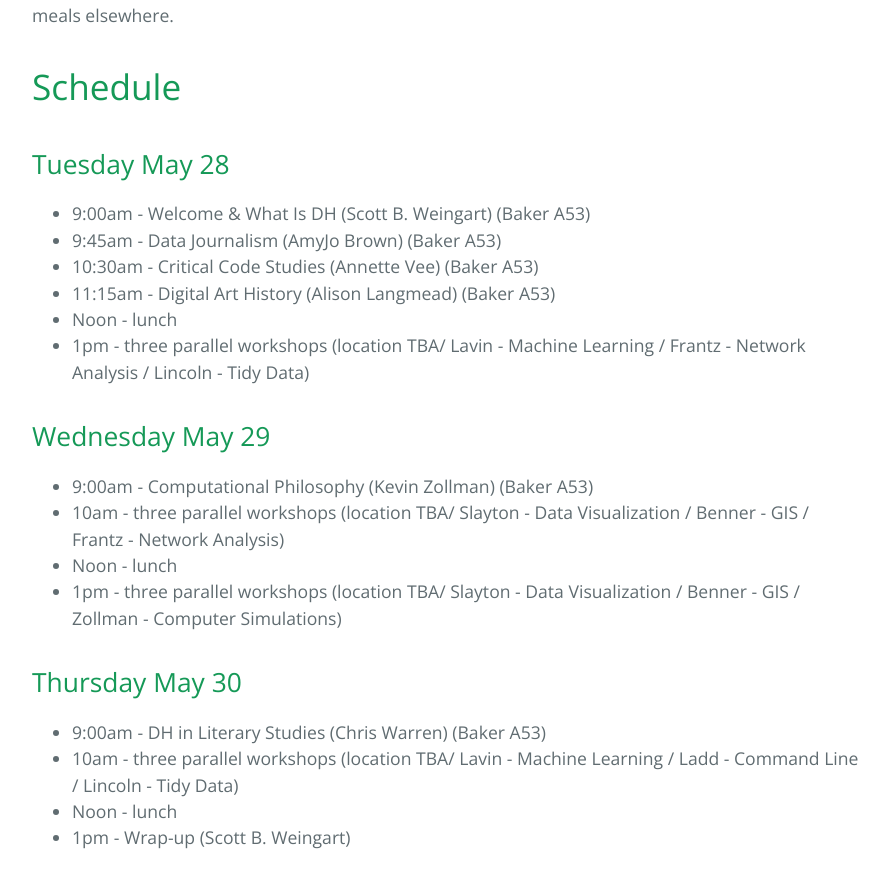
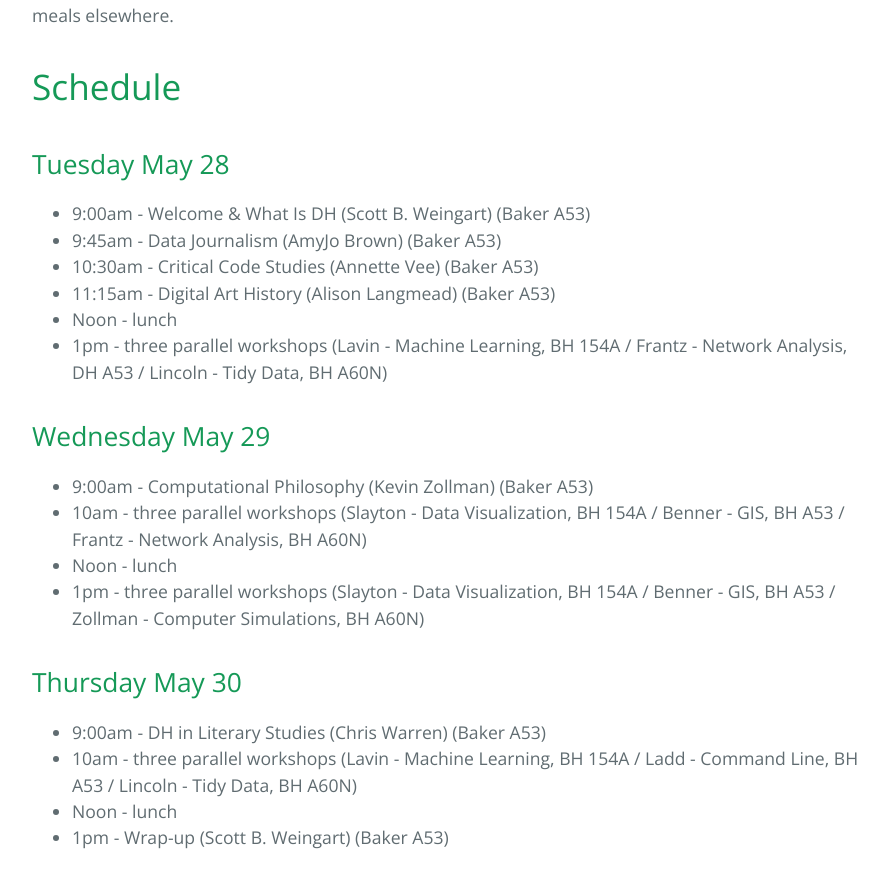
Before and after one commit to dSHARP-CMU/DH-Literacy-Workshop-at-CMU-2019, a Jekyll site: the page built from schedule.md, in a window 1280 px wide and 900 px high, scrolled down 1481 px. Shown: the top 888 px of the window, without its empty margins (192-1081 px from the left). Built offline with Jekyll 4.4.1, drawn with Linux system fonts in a browser that asks for light colours; our own code applies the rules of GitHub Pages for plain Markdown files.

Commit message:
Update schedule.md

```diff
--- a/schedule.md
+++ b/schedule.md
@@ -36,18 +36,18 @@ Breakfast will be provided at 8:30am and lunch sandwiches will be provided at no
 - 10:30am - Critical Code Studies (Annette Vee) (Baker A53)
 - 11:15am - Digital Art History (Alison Langmead) (Baker A53)
 - Noon - lunch
-- 1pm - three parallel workshops (location TBA/ Lavin - Machine Learning / Frantz - Network Analysis / Lincoln - Tidy Data)
+- 1pm - three parallel workshops (Lavin - Machine Learning, BH 154A / Frantz - Network Analysis, DH A53 / Lincoln - Tidy Data, BH A60N)
 
 
 ## Wednesday May 29
 - 9:00am - Computational Philosophy (Kevin Zollman) (Baker A53)
-- 10am - three parallel workshops (location TBA/ Slayton - Data Visualization / Benner - GIS / Frantz - Network Analysis)
+- 10am - three parallel workshops (Slayton - Data Visualization, BH 154A / Benner - GIS, BH A53 / Frantz - Network Analysis, BH A60N)
 - Noon - lunch
-- 1pm - three parallel workshops (location TBA/ Slayton - Data Visualization / Benner - GIS / Zollman - Computer Simulations)
+- 1pm - three parallel workshops (Slayton - Data Visualization, BH 154A / Benner - GIS, BH A53 / Zollman - Computer Simulations, BH A60N)
 
 
 ## Thursday May 30
 - 9:00am - DH in Literary Studies (Chris Warren) (Baker A53)
-- 10am - three parallel workshops (location TBA/ Lavin - Machine Learning / Ladd - Command Line / Lincoln - Tidy Data)
+- 10am - three parallel workshops (Lavin - Machine Learning, BH 154A / Ladd - Command Line, BH A53 / Lincoln - Tidy Data, BH A60N)
 - Noon - lunch
-- 1pm - Wrap-up (Scott B. Weingart)
+- 1pm - Wrap-up (Scott B. Weingart) (Baker A53)
```
